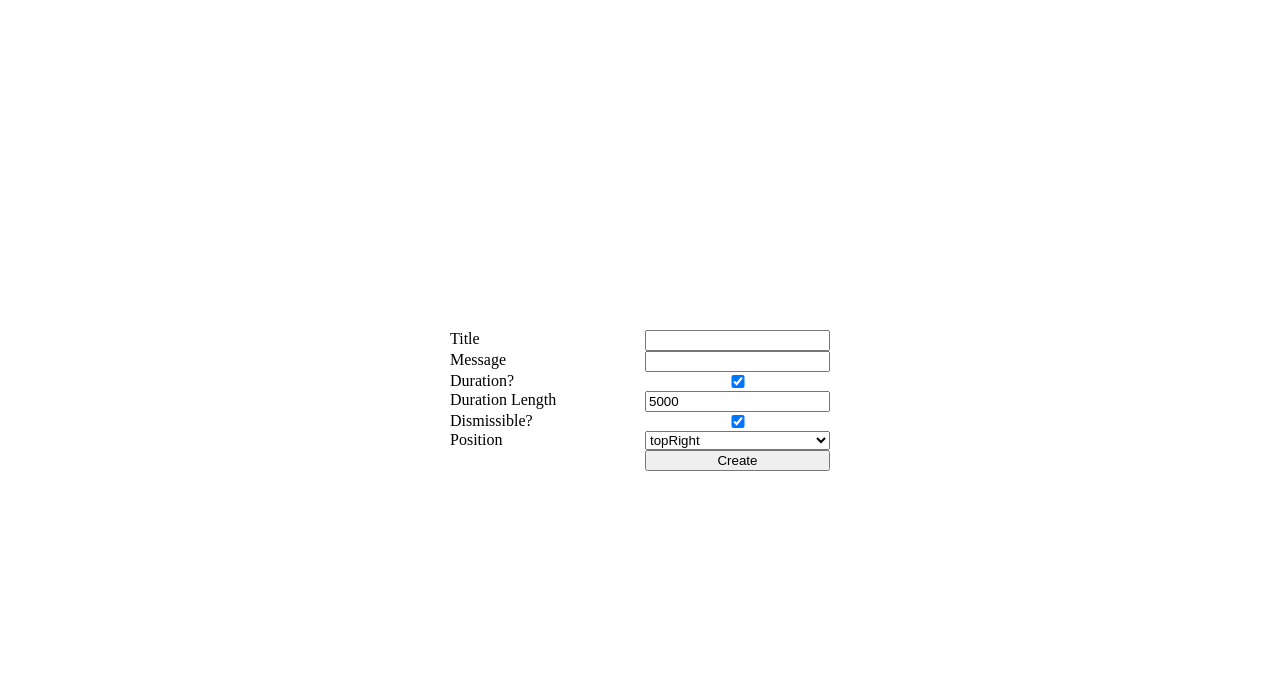
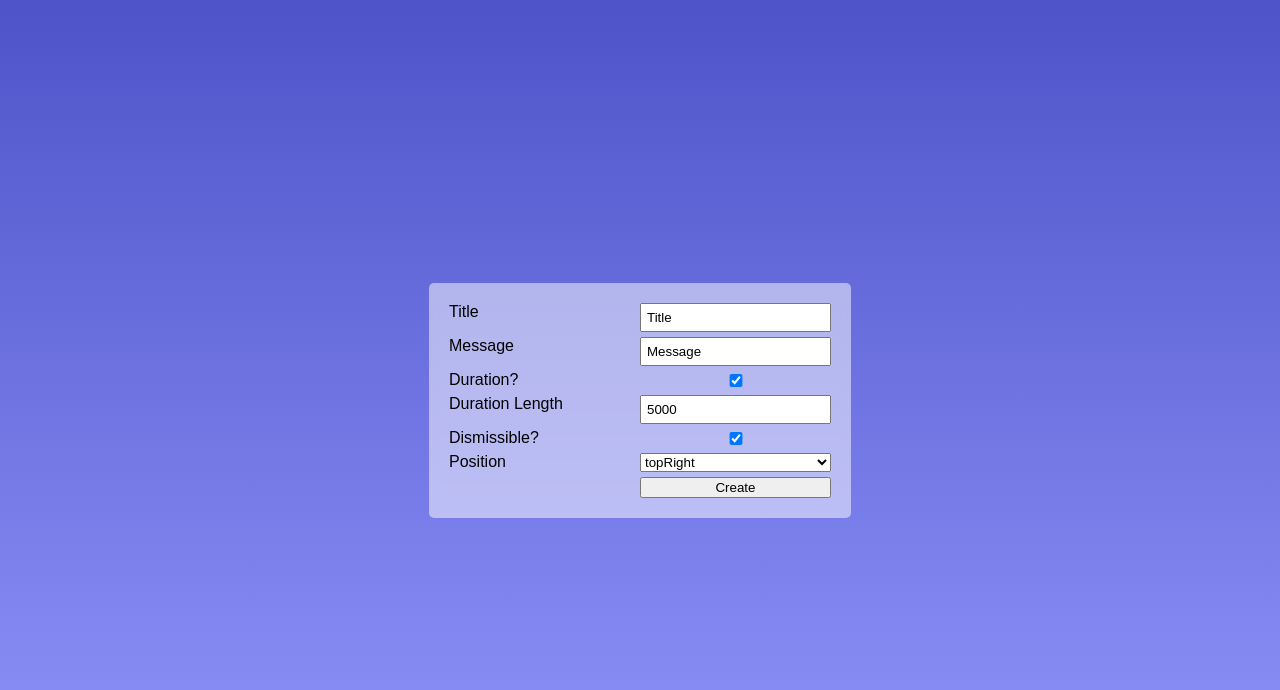
Before and after one commit to akeamwoods/SagaAlert, a React (Create React App) app: page / in a window 1280 px wide. Shown: the top 690 px of the page. Built offline with nearby package versions, Linux system fonts and the light colour scheme; what typesafe-actions would draw is missing.

Commit message:
working form

```diff
--- a/src/index.tsx
+++ b/src/index.tsx
@@ -23,8 +23,8 @@ function App() {
   const [position, setIndex] = useState(0);
 
   useEffect(() => {
-    setTitle("");
-    setMessage("");
+    setTitle("Title");
+    setMessage("Message");
     setDurationAllowed(true);
     setDuration(5000);
     setDismissible(true);
@@ -88,7 +88,11 @@ function App() {
             ))}
           </select>
           <label></label>
-          <button type="button" onClick={onSubmit}>
+          <button
+            type="button"
+            onClick={onSubmit}
+            disabled={!durationAllowed && !dismissible}
+          >
             Create
           </button>
         </Form>
--- a/src/style.css
+++ b/src/style.css
@@ -5,3 +5,8 @@ body,
   margin: 0;
   height: 100%;
 }
+
+body {
+  background: linear-gradient(#4e54c8, #8f94fb);
+  font-family: Arial, Helvetica, sans-serif;
+}
--- a/src/style.tsx
+++ b/src/style.tsx
@@ -9,7 +9,14 @@ export const FormWrapper = styled.form`
 `;
 
 export const Form = styled.form`
+  padding: 20px;
   display: grid;
   grid-template-columns: 1fr 1fr;
-  grid-column-gap: 10px;
+  grid-row-gap: 5px;
+  background: rgb(255, 255, 255, 0.5);
+  backdrop-filter: blur(5px);
+  border-radius: 5px;
+  input {
+    padding: 5px;
+  }
 `;
```
